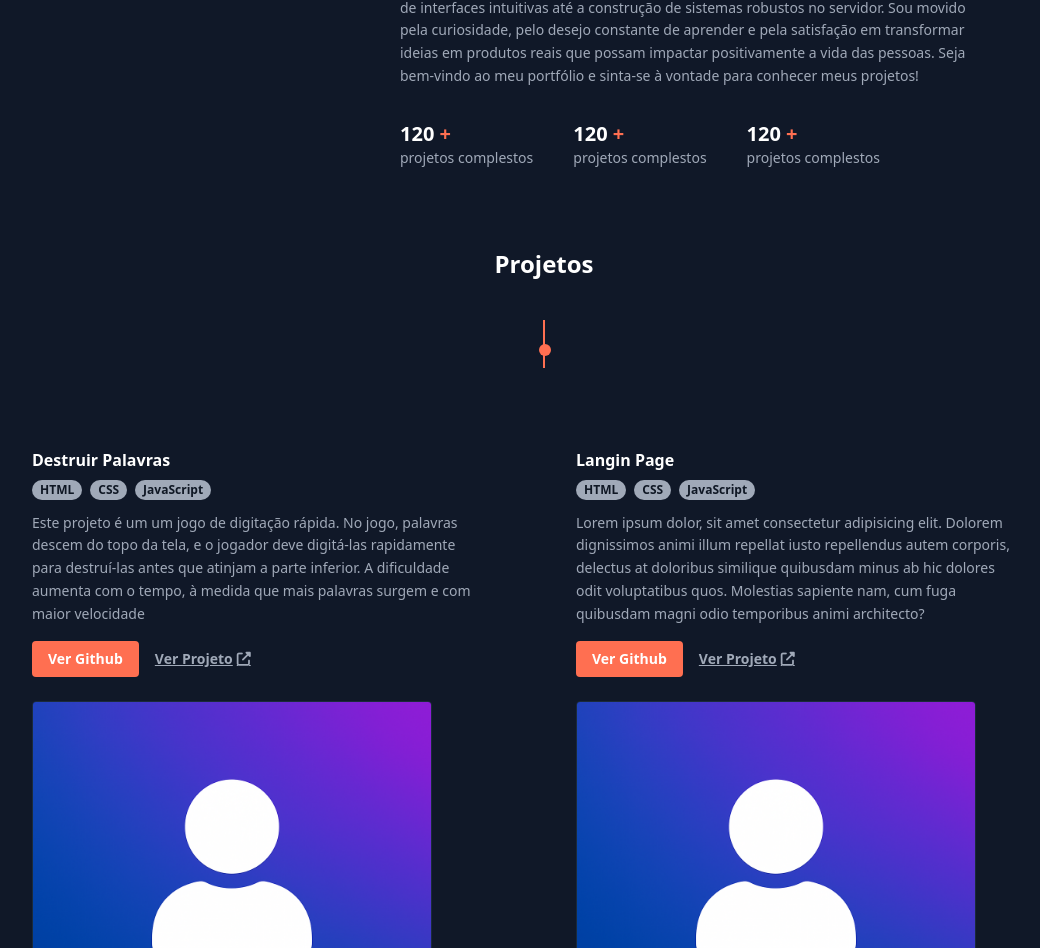
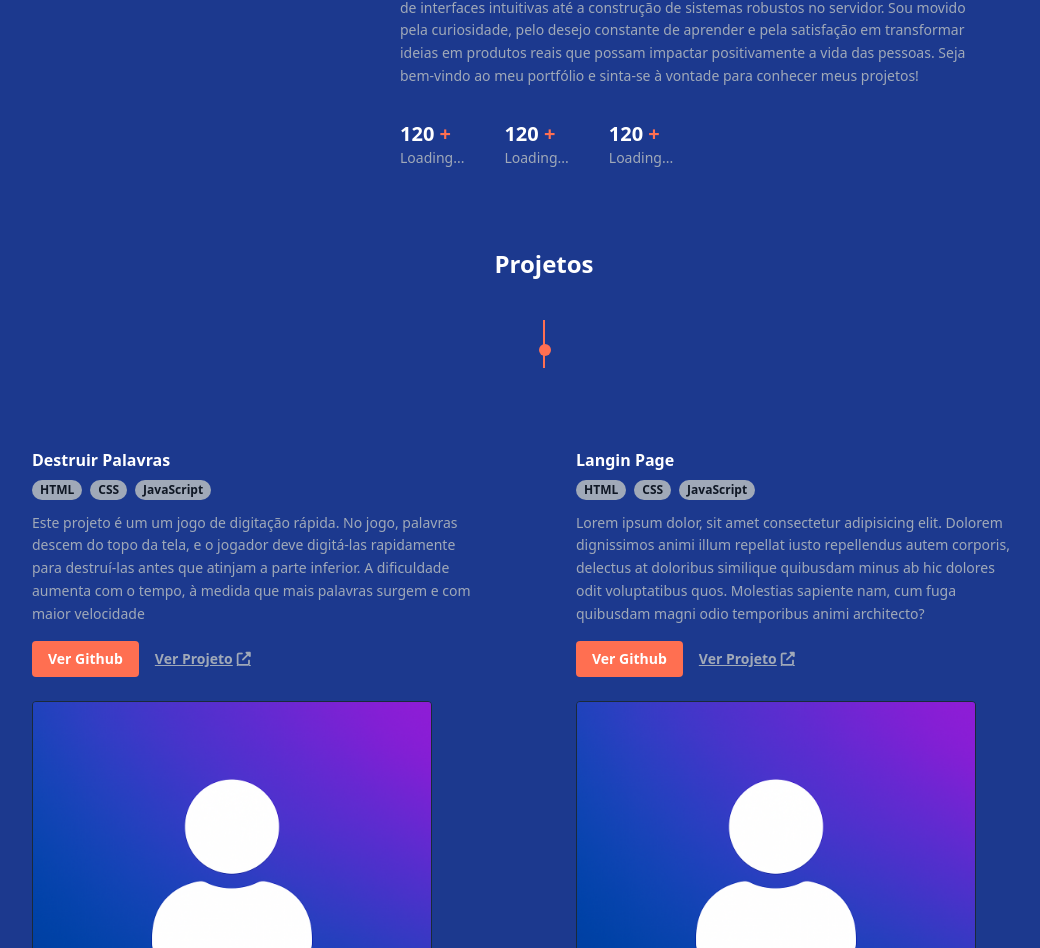
Before and after one commit to GabrielDS10/Portifolio-React, a React (Vite) app: page / in a window 1280 px wide. Shown: the part 931-1879 px from the top of the page, without its empty margins (96-1136 px from the left). Built offline with nearby package versions, Linux system fonts and the light colour scheme.

Commit message:
alteração no background

```diff
--- a/src/components/about.jsx
+++ b/src/components/about.jsx
@@ -44,19 +44,19 @@ export default function About(){
                     <p className="text-white text-lg sm:text-xl">120
                     <span className="text-[#ff6f51]"> + </span>
                     </p>
-                    <p className="text-[#a0a9b8] font-normal">projetos complestos</p>
+                    <p className="text-[#a0a9b8] font-normal">Loading...</p>
                 </div>
                 <div>
                     <p className="text-white text-lg sm:text-xl">120
                     <span className="text-[#ff6f51]"> + </span>
                     </p>
-                    <p className="text-[#a0a9b8] font-normal">projetos complestos</p>
+                    <p className="text-[#a0a9b8] font-normal">Loading...</p>
                 </div>
                 <div>
                     <p className="text-white text-lg sm:text-xl">120
                     <span className="text-[#ff6f51]"> + </span>
                     </p>
-                    <p className="text-[#a0a9b8] font-normal">projetos complestos</p>
+                    <p className="text-[#a0a9b8] font-normal">Loading...</p>
                 </div>
              </div>
 
--- a/src/index.css
+++ b/src/index.css
@@ -2,6 +2,6 @@
 
 
 .defout{
-    background: var(--color-gray-900);
+    background: var(--color-blue-900);
     color: var(--color-white);
 }
```
